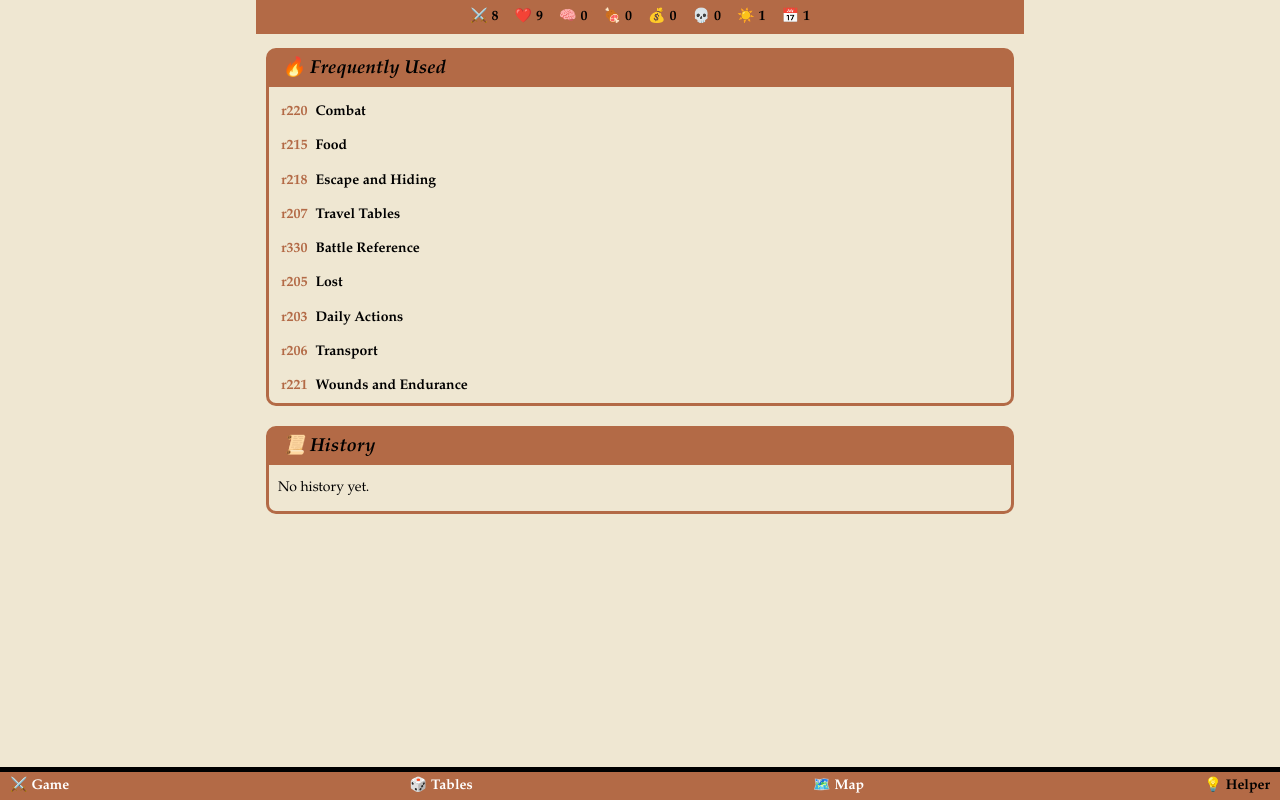
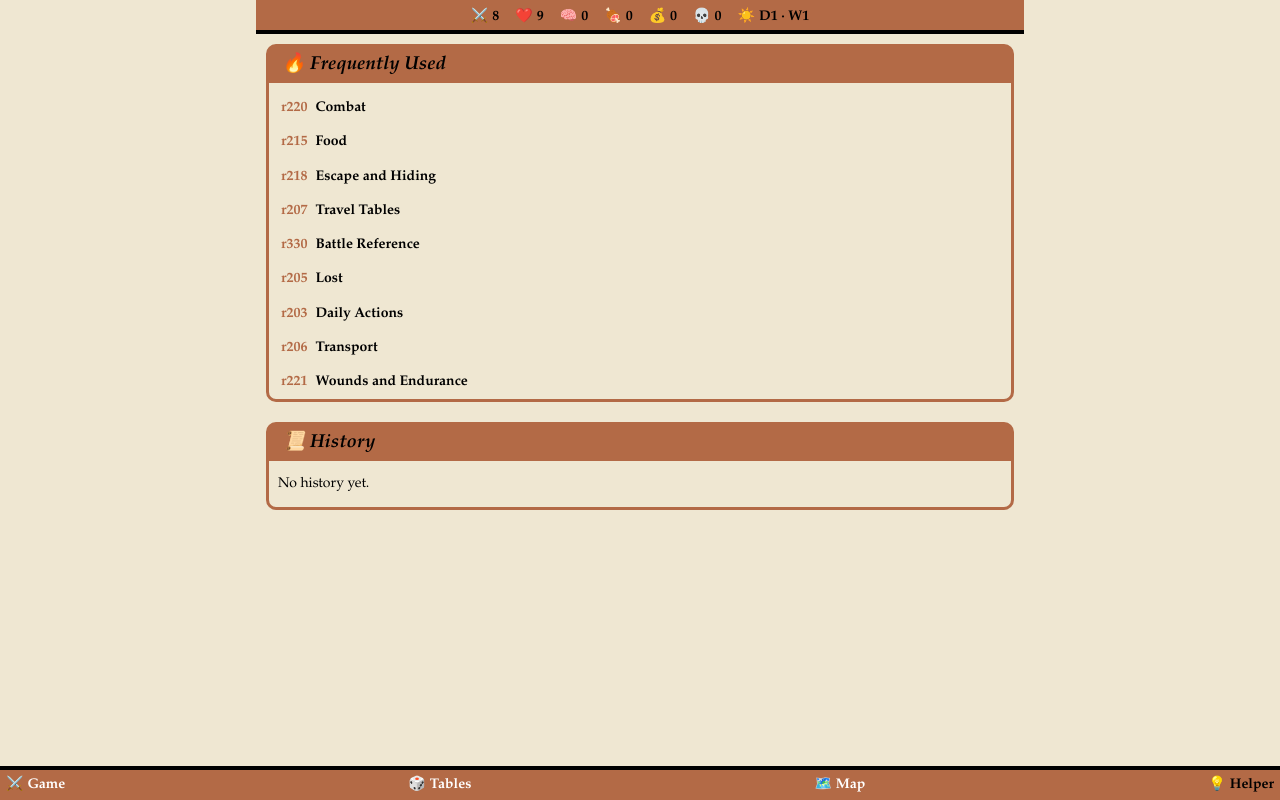
Before and after one commit to BroBuddy/Barbarian-Prince, a React (Vite) app: page /helper in a window 1280 px wide. Built offline with nearby package versions, Linux system fonts and the light colour scheme.

Commit message:
created game store II

```diff
--- a/src/App.tsx
+++ b/src/App.tsx
@@ -1,8 +1,8 @@
 import { Outlet, useLocation } from "react-router-dom";
 import { useLayoutEffect } from "react";
 import MobileNav from "./components/MobileNav";
+import Header from "./components/Header";
 import "./App.scss";
-import Header from "./components/Header";
 
 function App() {
   const location = useLocation();
@@ -14,9 +14,7 @@ function App() {
   return (
     <>
       <Header />
-      <div className="pt-1">
-        <Outlet />
-      </div>
+      <Outlet />
       <MobileNav />
     </>
   );
--- a/src/components/Header.tsx
+++ b/src/components/Header.tsx
@@ -11,7 +11,7 @@ const Header = () => {
   return (
     <header>
       <div
-        style={{ zIndex: 9999 }}
+        style={{ borderBottom: "4px solid #000", zIndex: 9999 }}
         className="fixed pointer left-0 top-0 bg-orange flex flex-col"
         aria-expanded={isOpen}
         aria-controls="attribute-modal"
--- a/src/components/MobileNav.scss
+++ b/src/components/MobileNav.scss
@@ -1,6 +1,6 @@
 .mobile-nav {
   background-color: var(--orange);
-  border-top: 5px solid var(--black);
+  border-top: 4px solid var(--black);
   box-sizing: border-box;
   display: flex;
   position: fixed;
@@ -8,7 +8,7 @@
   left: 0;
   width: 100%;
   justify-content: space-between;
-  padding: 5px 10px;
+  padding: 6px;
 
   a {
     color: var(--white);
--- a/src/features/game/components/ResourceManager.tsx
+++ b/src/features/game/components/ResourceManager.tsx
@@ -8,8 +8,13 @@ const resourceIcons: Record<string, string> = {
   Gold: "💰",
   Starvation: "💀",
   Day: "☀️",
-  Week: "📅",
 };
+
+function getDayAndWeek(day: number) {
+  const week = Math.ceil(day / 7);
+  const dayOfWeek = ((day - 1) % 7) + 1;
+  return { week, dayOfWeek };
+}
 
 const ResourceManager = () => {
   const resources = useGameStore((state) => state.resources);
@@ -18,9 +23,13 @@ const ResourceManager = () => {
   return (
     <div className="flex flex-row flex-wrap">
       {displayResources.map(([key, value]) => (
-        <div key={key} className="flex flex-row items-center p-2">
+        <div key={key} className="flex flex-row items-center px-2 pb-1 pt-2">
           <span>{resourceIcons[key] || ""}</span>
-          <span className="text-bold ml-1">{value}</span>
+          <span className="text-bold ml-1">
+            {key === "Day"
+              ? `D${getDayAndWeek(value).dayOfWeek} · W${getDayAndWeek(value).week}`
+              : value}
+          </span>
         </div>
       ))}
     </div>
--- a/src/features/game/store/gameStore.ts
+++ b/src/features/game/store/gameStore.ts
@@ -6,8 +6,7 @@ const MAX_VALUES: Record<string, number> = {
   Endurance: 9,
   WitAndWiles: 6,
   Starvation: 8,
-  Day: 7,
-  Week: 10,
+  Day: 70,
 };
 
 type GameState = {
@@ -28,7 +27,6 @@ const useGameStore = create<GameState>()(
         Gold: 0,
         Starvation: 0,
         Day: 1,
-        Week: 1,
       },
       setResources: (newResources) => {
         set((state) => {
```
Also changed, not shown: 25 other files (tests, documents, lock files or other folders).
